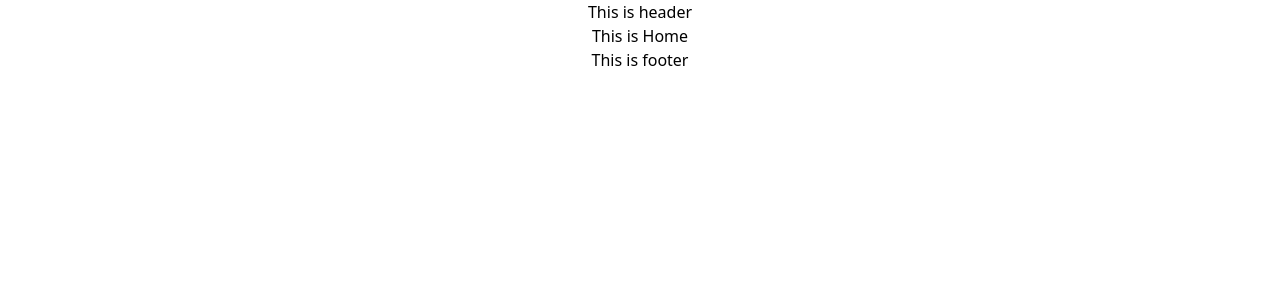
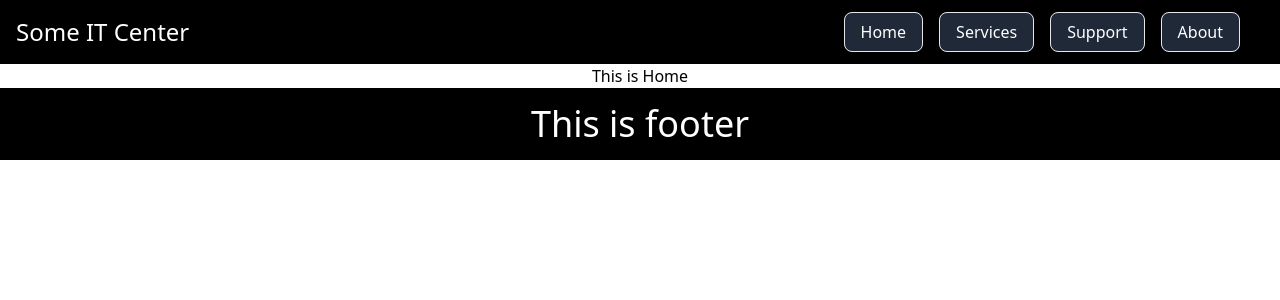
Before and after one commit to IMZihad21/Some-IT-Center, a React (Create React App) app: page / in a window 1280 px wide. Shown: the top 300 px of the page. Built offline with nearby package versions, Linux system fonts and the light colour scheme.

Commit message:
Work on Header and Footer
Signed-off-by: ZèD <imzihad@gmail.com>

```diff
--- a/src/components/Footer/Footer.js
+++ b/src/components/Footer/Footer.js
@@ -2,8 +2,8 @@ import React from 'react';
 
 const Footer = () => {
     return (
-        <div>
-            <h1>This is footer</h1>
+        <div className="bg-black text-white p-4">
+            <h1 className="text-4xl">This is footer</h1>
         </div>
     );
 };
--- a/src/components/Header/Header.js
+++ b/src/components/Header/Header.js
@@ -1,9 +1,16 @@
 import React from 'react';
+import { NavLink } from 'react-router-dom';
 
 const Header = () => {
     return (
-        <div>
-            <h1>This is header</h1>
+        <div className="bg-black text-white p-4 flex">
+            <h1 className="text-2xl">Some IT Center</h1>
+            <div className="ml-auto mr-4 my-auto">
+                <NavLink className="border rounded-lg bg-gray-800 hover:bg-gray-700 px-4 py-2 mx-2"  to="/">Home</NavLink>
+                <NavLink className="border rounded-lg bg-gray-800 hover:bg-gray-700 px-4 py-2 mx-2"  to="/services">Services</NavLink>
+                <NavLink className="border rounded-lg bg-gray-800 hover:bg-gray-700 px-4 py-2 mx-2"  to="/support">Support</NavLink>
+                <NavLink className="border rounded-lg bg-gray-800 hover:bg-gray-700 px-4 py-2 mx-2"  to="/about">About</NavLink>
+            </div>
         </div>
     );
 };
```
